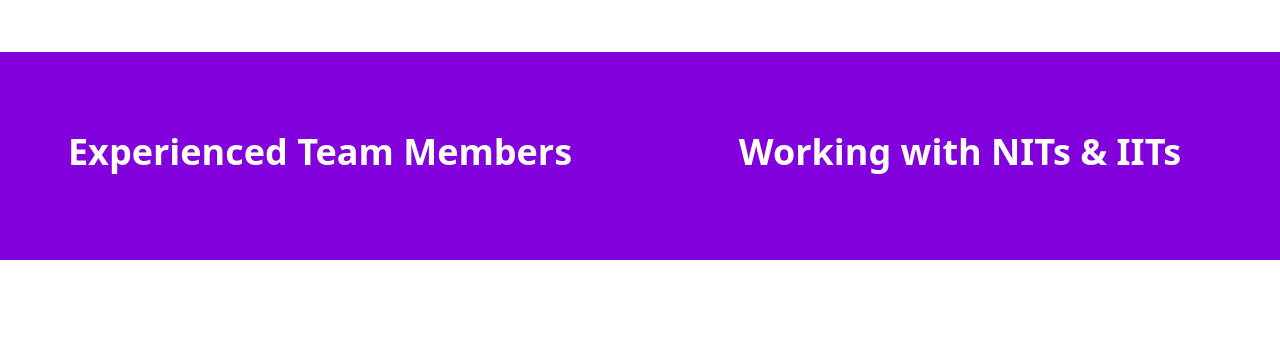
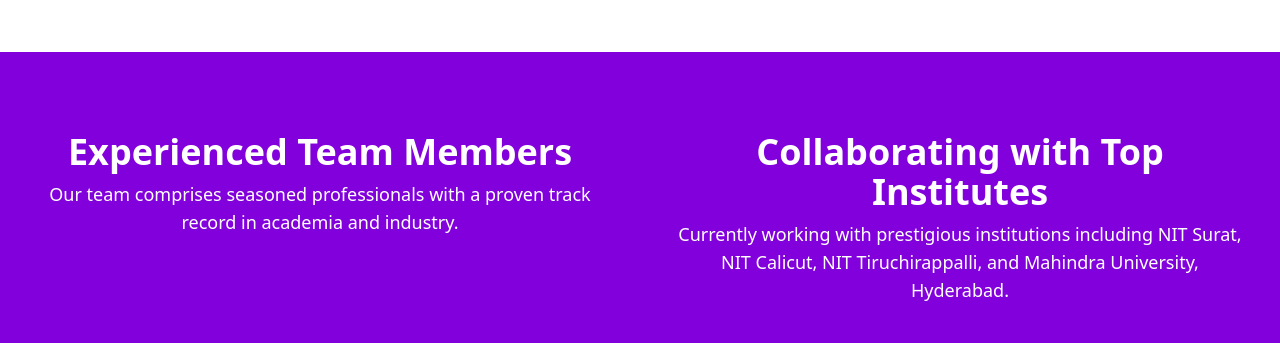
Before and after one commit to anshgandhiii/VRSolutions, a React (Vite) app in the folder vrtechsolutions/: page / in a window 1280 px wide. Shown: the part 1240-1583 px from the top of the page. Built offline with nearby package versions, Linux system fonts and the light colour scheme.

Commit message:
modified why choose us

```diff
--- a/vrtechsolutions/src/components/Home.jsx
+++ b/vrtechsolutions/src/components/Home.jsx
@@ -53,13 +53,19 @@
     <div className="grid grid-cols-1 sm:grid-cols-2 gap-8 text-center">
       <div className="p-4">
         <div className="text-3xl md:text-4xl font-bold mb-2">
-         Experienced Team Members
+          Experienced Team Members
         </div>
+        <p className="text-lg mt-2">
+          Our team comprises seasoned professionals with a proven track record in academia and industry.
+        </p>
       </div>
       <div className="p-4">
         <div className="text-3xl md:text-4xl font-bold mb-2">
-          Working with NITs &amp; IITs
+          Collaborating with Top Institutes
         </div>
+        <p className="text-lg mt-2">
+          Currently working with prestigious institutions including NIT Surat, NIT Calicut, NIT Tiruchirappalli, and Mahindra University, Hyderabad.
+        </p>
       </div>
     </div>
   </div>
```
Also changed, not shown: vrtechsolutions/src/components/Services.jsx (+0 -13 lines).
